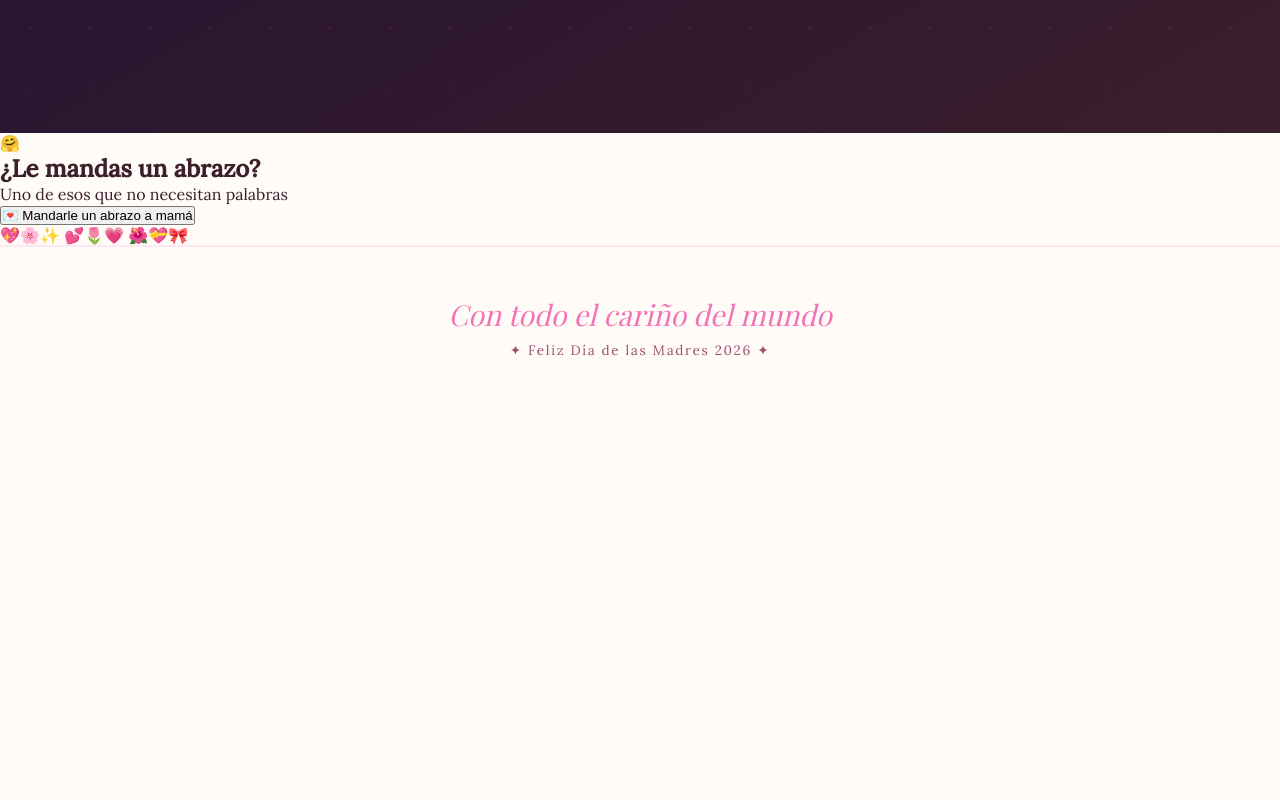
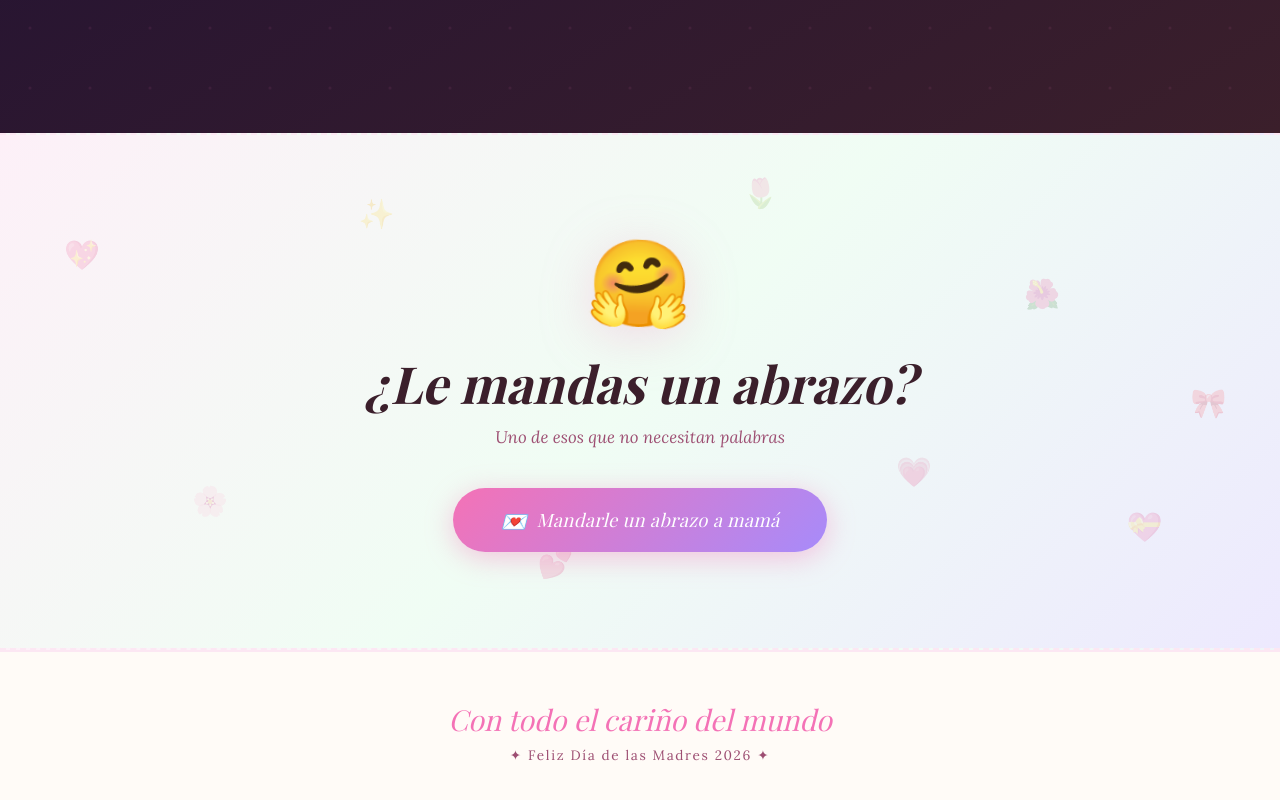
Before and after one commit to pedropatroclo/dia-de-la-madre, a plain HTML site: page index.html in a window 1280 px wide. Shown: the part 2534-3334 px from the top of the page. Before the commit the page ends 2941 px from the top, so only its background shows below. Drawn offline with nearby package versions, Linux system fonts and the light colour scheme; a web font is replaced by a local one.

Commit message:
Update stilos.css

```diff
--- a/stilos.css
+++ b/stilos.css
@@ -377,3 +377,97 @@ footer {
 
 .reveal { opacity: 0; transform: translateY(32px); transition: opacity 0.7s ease, transform 0.7s ease; }
 .reveal.visible { opacity: 1; transform: none; }
+
+/* === SECCIÓN ABRAZO === */
+.abrazo-section {
+  position: relative;
+  background: linear-gradient(135deg, #fdf0f8 0%, #f0fdf4 50%, #ede9fe 100%);
+  padding: 6rem 2rem;
+  text-align: center;
+  overflow: hidden;
+  border-top: 2px dashed #fce7f3;
+  border-bottom: 2px dashed #fce7f3;
+}
+
+.abrazo-section-inner {
+  position: relative;
+  z-index: 2;
+}
+
+.abrazo-section-deco {
+  font-size: 5rem;
+  display: block;
+  margin-bottom: 1rem;
+  animation: mecerse 3s ease-in-out infinite;
+  filter: drop-shadow(0 8px 24px rgba(244,114,182,0.25));
+}
+
+.abrazo-section-titulo {
+  font-family: 'Playfair Display', serif;
+  font-style: italic;
+  font-size: clamp(2rem, 5vw, 3.2rem);
+  color: var(--text-dark);
+  margin-bottom: 0.6rem;
+}
+
+.abrazo-section-sub {
+  font-size: 1.05rem;
+  color: var(--text-mid);
+  margin-bottom: 2.5rem;
+  font-style: italic;
+}
+
+.btn-abrazo {
+  display: inline-flex;
+  align-items: center;
+  gap: 0.6rem;
+  background: linear-gradient(135deg, #f472b6, #a78bfa);
+  color: white;
+  border: none;
+  cursor: pointer;
+  padding: 1.1rem 3rem;
+  border-radius: 4rem;
+  font-family: 'Playfair Display', serif;
+  font-style: italic;
+  font-size: 1.15rem;
+  letter-spacing: 0.02em;
+  transition: transform 0.25s, box-shadow 0.25s;
+  box-shadow: 0 6px 28px rgba(244,114,182,0.4);
+}
+.btn-abrazo:hover {
+  transform: scale(1.07) translateY(-2px);
+  box-shadow: 0 12px 40px rgba(244,114,182,0.55);
+}
+.btn-abrazo-icon { font-size: 1.3rem; }
+
+/* Burbujas decorativas flotando de fondo */
+.abrazo-burbujas {
+  position: absolute;
+  inset: 0;
+  pointer-events: none;
+  z-index: 1;
+}
+.abrazo-burbujas span {
+  position: absolute;
+  font-size: 1.8rem;
+  opacity: 0.18;
+  animation: flotarDeco var(--fd, 6s) ease-in-out infinite;
+}
+.abrazo-burbujas span:nth-child(1)  { left: 5%;  top: 20%; --fd: 5.5s; animation-delay: 0s; }
+.abrazo-burbujas span:nth-child(2)  { left: 15%; top: 70%; --fd: 6.5s; animation-delay: 0.5s; }
+.abrazo-burbujas span:nth-child(3)  { left: 28%; top: 15%; --fd: 7s;   animation-delay: 1s; }
+.abrazo-burbujas span:nth-child(4)  { left: 42%; top: 80%; --fd: 5s;   animation-delay: 0.3s; }
+.abrazo-burbujas span:nth-child(5)  { left: 58%; top: 10%; --fd: 6s;   animation-delay: 0.8s; }
+.abrazo-burbujas span:nth-child(6)  { left: 70%; top: 65%; --fd: 7.5s; animation-delay: 0.2s; }
+.abrazo-burbujas span:nth-child(7)  { left: 80%; top: 30%; --fd: 5.8s; animation-delay: 1.2s; }
+.abrazo-burbujas span:nth-child(8)  { left: 88%; top: 75%; --fd: 6.2s; animation-delay: 0.6s; }
+.abrazo-burbujas span:nth-child(9)  { left: 93%; top: 50%; --fd: 5.2s; animation-delay: 0.9s; }
+
+@keyframes mecerse {
+  0%, 100% { transform: rotate(-5deg) scale(1); }
+  50%       { transform: rotate(5deg) scale(1.08); }
+}
+@keyframes flotarDeco {
+  0%, 100% { transform: translateY(0); }
+  50%       { transform: translateY(-18px); }
+}
```
